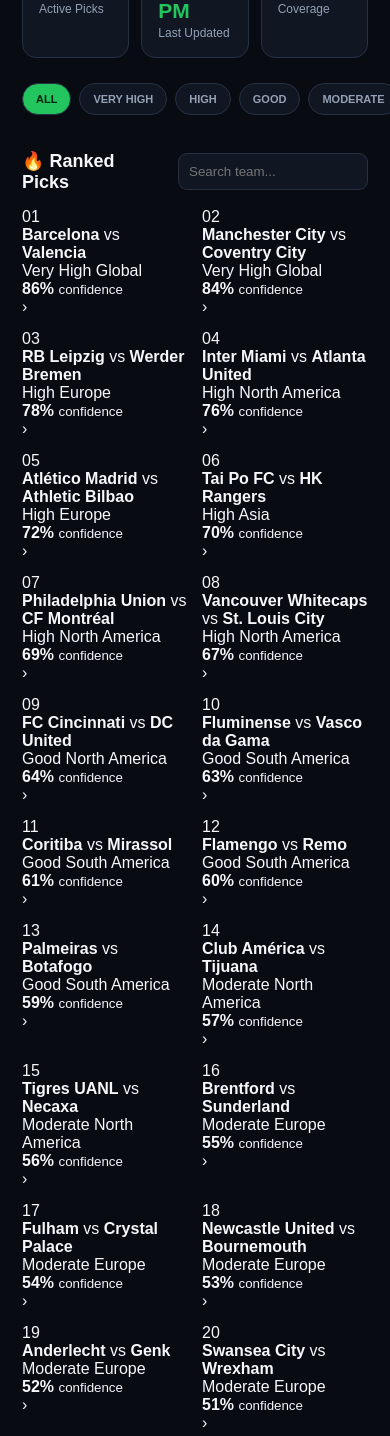
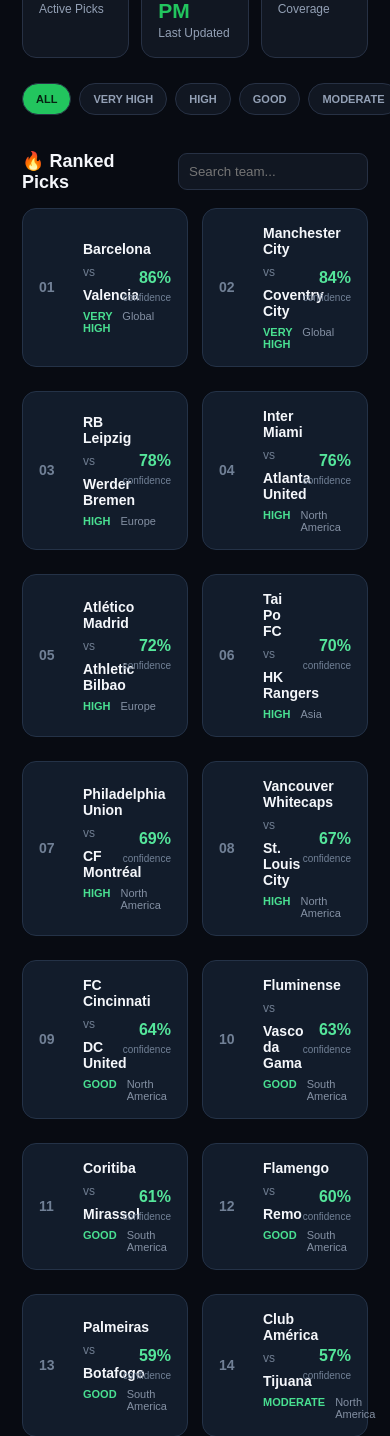
Before and after one commit to mainakimani186-cmd/sure-wins, a Flask app: page / in a window 390 px wide. Shown: the part 332-1768 px from the top of the page. Run offline with Flask 3, Linux system fonts and the light colour scheme; data comes from the database, SQL or seed files in the repository.

Commit message:
Update style.css

```diff
--- a/static/style.css
+++ b/static/style.css
@@ -209,3 +209,262 @@ footer{color:#8d7550;background:#17130c;border-top:1px solid #3b301a;margin-top:
         grid-template-columns: 1fr;
     }
 }
+/* ================================
+   SURE WINS COMPACT MATCH LIST
+================================ */
+
+.match-row {
+    display: grid;
+    grid-template-columns: 48px 1fr auto 25px;
+    align-items: center;
+    gap: 14px;
+    padding: 16px;
+    margin-bottom: 10px;
+
+    background: #121c2b;
+    border: 1px solid #243247;
+    border-radius: 14px;
+
+    cursor: pointer;
+    transition: transform .2s ease, border-color .2s ease;
+}
+
+.match-row:hover {
+    transform: translateY(-2px);
+    border-color: #35d07f;
+}
+
+.match-rank {
+    font-size: 14px;
+    font-weight: bold;
+    color: #718096;
+}
+
+.match-main {
+    min-width: 0;
+}
+
+.match-teams {
+    display: flex;
+    gap: 8px;
+    align-items: center;
+    flex-wrap: wrap;
+    font-size: 16px;
+}
+
+.match-teams span {
+    color: #6f7d91;
+    font-size: 12px;
+}
+
+.match-meta {
+    display: flex;
+    gap: 10px;
+    margin-top: 7px;
+    font-size: 11px;
+    color: #8490a3;
+}
+
+.row-tier {
+    color: #49df91;
+    font-weight: bold;
+    text-transform: uppercase;
+}
+
+.match-confidence {
+    text-align: right;
+}
+
+.match-confidence strong {
+    display: block;
+    color: #55e69b;
+    font-size: 18px;
+}
+
+.match-confidence small {
+    color: #718096;
+    font-size: 10px;
+}
+
+.match-arrow {
+    color: #55e69b;
+    font-size: 28px;
+}
+
+
+/* ================================
+   ANALYSIS MODAL
+================================ */
+
+.analysis-header {
+    display: flex;
+    justify-content: space-between;
+    align-items: center;
+}
+
+.detail-tier {
+    padding: 7px 12px;
+    border-radius: 20px;
+    background: rgba(53, 208, 127, .12);
+    color: #55e69b;
+    font-weight: bold;
+}
+
+.modal-close-inline {
+    border: none;
+    background: #202b3c;
+    color: white;
+    width: 36px;
+    height: 36px;
+    border-radius: 50%;
+    font-size: 24px;
+    cursor: pointer;
+}
+
+.analysis-teams {
+    display: grid;
+    grid-template-columns: 1fr auto 1fr;
+    align-items: center;
+    gap: 15px;
+    text-align: center;
+    margin: 28px 0;
+}
+
+.analysis-teams small {
+    color: #718096;
+    font-size: 10px;
+    letter-spacing: 1px;
+}
+
+.analysis-teams h2 {
+    margin: 8px 0;
+    font-size: 21px;
+}
+
+.analysis-vs {
+    color: #718096;
+    font-weight: bold;
+}
+
+
+.confidence-section {
+    padding: 18px;
+    border-radius: 14px;
+    background: #182334;
+}
+
+.confidence-top {
+    display: flex;
+    justify-content: space-between;
+    margin-bottom: 12px;
+}
+
+.confidence-top span {
+    color: #a6b0bf;
+}
+
+.confidence-top strong {
+    color: #55e69b;
+}
+
+.confidence-track {
+    height: 9px;
+    overflow: hidden;
+    border-radius: 20px;
+    background: #26364c;
+}
+
+.confidence-progress {
+    height: 100%;
+    border-radius: 20px;
+    background: linear-gradient(90deg, #25c778, #66e5a5);
+}
+
+
+.analysis-stats {
+    display: grid;
+    grid-template-columns: 1fr 1fr;
+    gap: 12px;
+    margin: 20px 0;
+}
+
+.analysis-stats div {
+    padding: 14px;
+    background: #182334;
+    border-radius: 12px;
+}
+
+.analysis-stats small {
+    display: block;
+    margin-bottom: 6px;
+    color: #718096;
+    font-size: 10px;
+}
+
+.analysis-stats strong {
+    color: white;
+}
+
+
+.analysis-section {
+    padding: 18px;
+    border-radius: 14px;
+    background: #182334;
+}
+
+.analysis-section h3 {
+    margin-top: 0;
+}
+
+.analysis-section p {
+    color: #b4bdca;
+    line-height: 1.6;
+}
+
+
+.coming-next {
+    margin-top: 14px;
+    padding: 16px;
+    border: 1px solid #26364c;
+    border-radius: 12px;
+}
+
+.coming-next div {
+    font-weight: bold;
+    margin-bottom: 6px;
+}
+
+.coming-next small {
+    color: #718096;
+}
+
+
+/* MOBILE */
+
+@media (max-width: 600px) {
+
+    .match-row {
+        grid-template-columns: 34px 1fr auto;
+        gap: 10px;
+    }
+
+    .match-arrow {
+        display: none;
+    }
+
+    .match-teams {
+        font-size: 14px;
+    }
+
+    .match-confidence strong {
+        font-size: 16px;
+    }
+
+    .analysis-teams h2 {
+        font-size: 16px;
+    }
+
+    .analysis-stats {
+        grid-template-columns: 1fr;
+    }
+}
```
